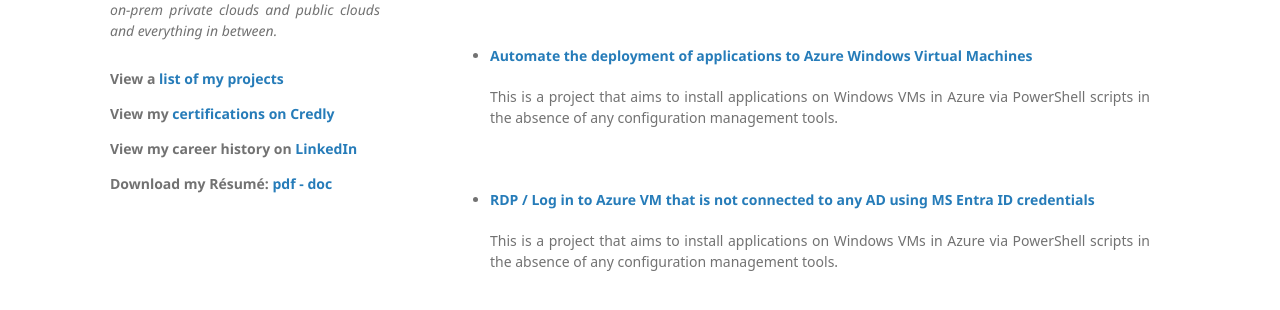
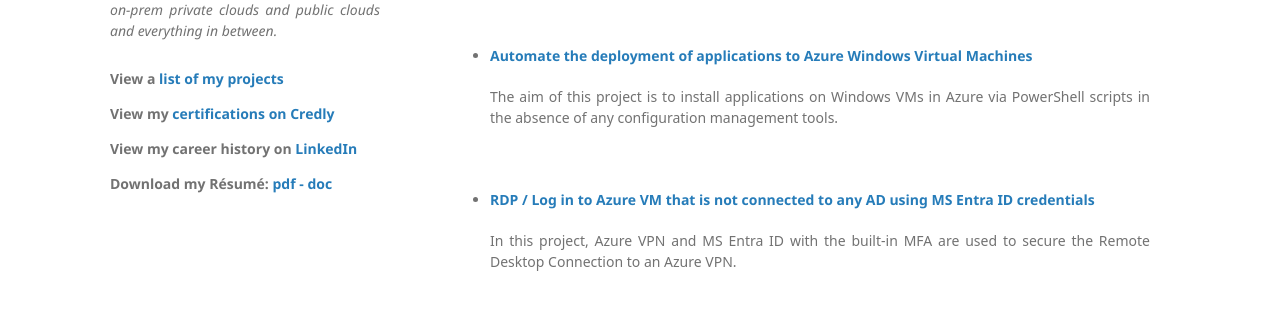
Before and after one commit to EmdadHaque/MyResume, a Jekyll site: the page built from projects.md, in a window 1280 px wide. Shown: the part 278-588 px from the top of the page. Built offline with Jekyll 4.4.1, drawn with Linux system fonts in a browser that asks for light colours; some web fonts are replaced; our own code applies the rules of GitHub Pages for plain Markdown files; a script that is not in the unit is left out.

Commit message:
Update projects.md

```diff
--- a/projects.md
+++ b/projects.md
@@ -12,9 +12,9 @@
 &nbsp;
 - **[Automate the deployment of applications to Azure Windows Virtual Machines](./projects/deploy_app_to_azure_vms)**
 
-   This is a project that aims to install applications on Windows VMs in Azure via PowerShell scripts in the absence of any configuration management tools.
+   The aim of this project is to install applications on Windows VMs in Azure via PowerShell scripts in the absence of any configuration management tools.
 
 &nbsp;
 - **[RDP / Log in to Azure VM that is not connected to any AD using MS Entra ID credentials](./projects/deploy_app_to_azure_vms)**
 
-   This is a project that aims to install applications on Windows VMs in Azure via PowerShell scripts in the absence of any configuration management tools.
+   In this project, Azure VPN and MS Entra ID with the built-in MFA are used to secure the Remote Desktop Connection to an Azure VPN.
```
